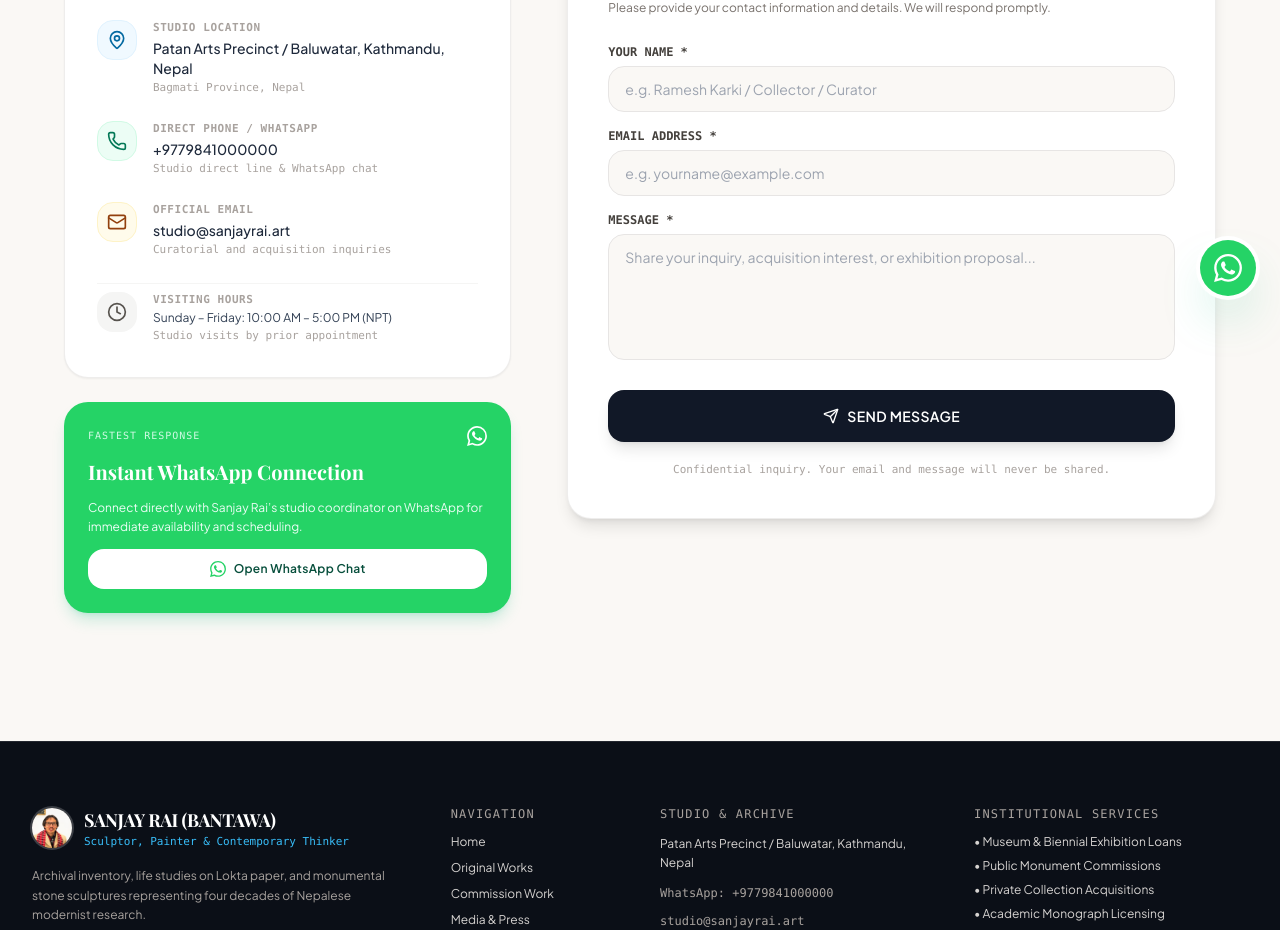
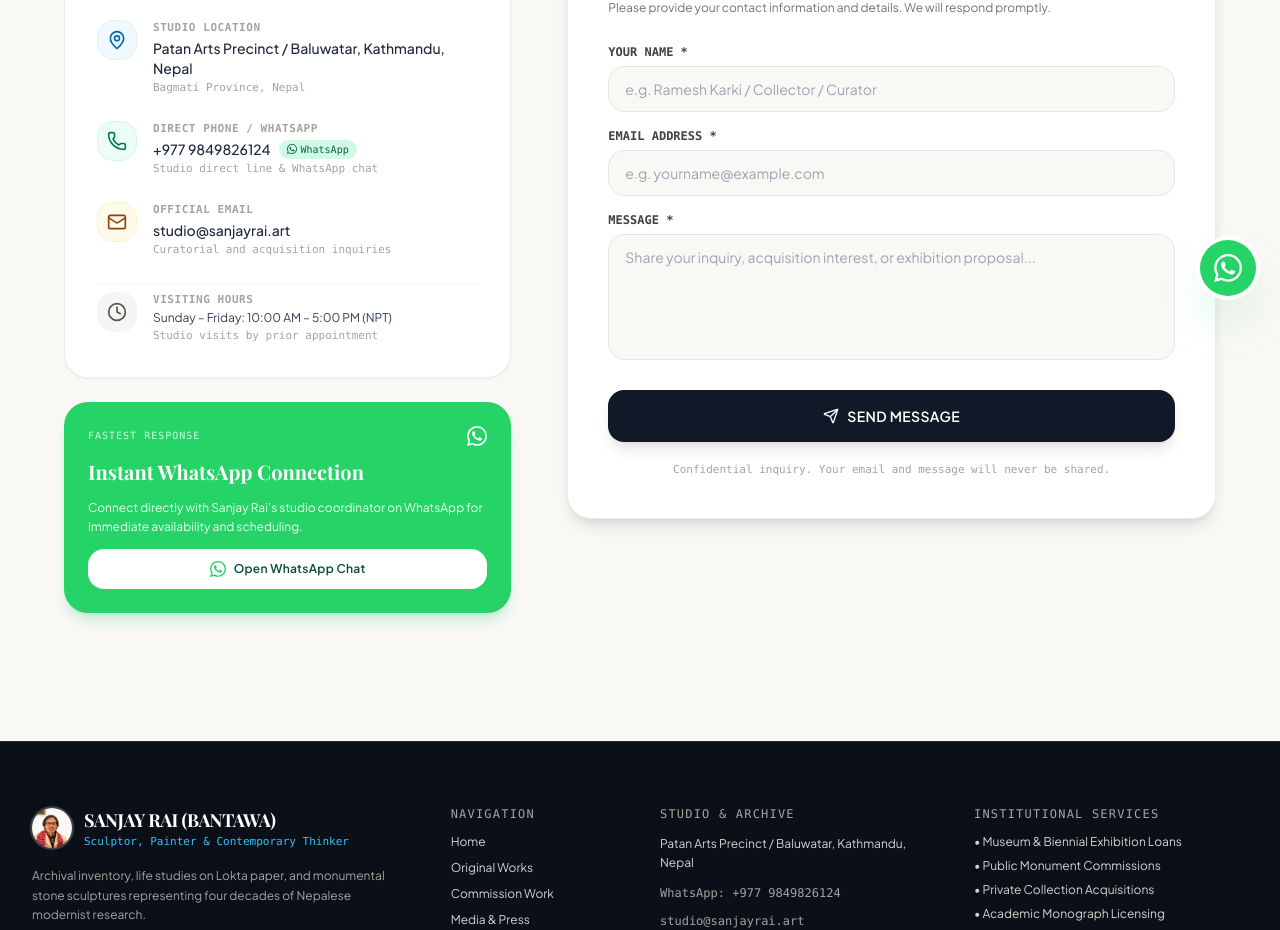
Before and after one commit to Prakash0m/sanjayrai, a React (Vite) app: page /contact in a window 1280 px wide. Shown: the part 480-1410 px from the top of the page. Built offline with nearby package versions, Linux system fonts and the light colour scheme; the HTML template or start-up script is replaced by a standard one; a web font is replaced by a local one.

Commit message:
feat(contact): update official WhatsApp & phone number to +977 9849826124

```diff
--- a/src/components/Contact.tsx
+++ b/src/components/Contact.tsx
@@ -80,7 +80,9 @@ export const Contact: React.FC = () => {
 
                 <div className="flex items-center space-x-3 text-ink-700">
                   <Phone className="w-4 h-4 text-emerald-600 flex-shrink-0" />
-                  <span>+{siteConfig.whatsAppNumber} (Direct Line)</span>
+                  <a href={`tel:+${siteConfig.whatsAppNumber}`} className="hover:text-emerald-700 transition-colors">
+                    {siteConfig.phoneFormatted} (Direct Line / WhatsApp)
+                  </a>
                 </div>
               </div>
             </div>
--- a/src/components/Footer.tsx
+++ b/src/components/Footer.tsx
@@ -124,7 +124,14 @@ export const Footer: React.FC = () => {
               {siteConfig.studioLocation}
             </p>
             <p className="text-xs text-stone-400 font-mono">
-              WhatsApp: +{siteConfig.whatsAppNumber}
+              <a
+                href={getWhatsAppUrl()}
+                target="_blank"
+                rel="noopener noreferrer"
+                className="hover:text-emerald-400 transition-colors inline-flex items-center space-x-1"
+              >
+                <span>WhatsApp: {siteConfig.phoneFormatted}</span>
+              </a>
             </p>
             <p className="text-xs text-stone-400 font-mono">
               {siteConfig.email}
--- a/src/config/site.ts
+++ b/src/config/site.ts
@@ -3,6 +3,7 @@ export interface SiteConfig {
   artistSubtitle: string;
   artistHeritage: string;
   whatsAppNumber: string; // e.g. 97798XXXXXXXX
+  phoneFormatted: string; // e.g. +977 9849826124
   whatsAppDefaultMessage: string;
   email: string;
   instagramUrl: string;
@@ -30,7 +31,8 @@ export const siteConfig: SiteConfig = {
   artistName: "Sanjay Rai (Bantawa)",
   artistSubtitle: "Sculptor, Painter & Contemporary Thinker",
   artistHeritage: "Bantawa Rai · Eastern Nepal & Kathmandu Valley",
-  whatsAppNumber: "9779841000000", // Easily replaceable WhatsApp number
+  whatsAppNumber: "9779849826124", // Official WhatsApp number: 9849826124 (Nepal +977)
+  phoneFormatted: "+977 9849826124",
   whatsAppDefaultMessage: "Hello, I am interested in your artwork. I would like to know more.",
   email: "studio@sanjayrai.art",
   instagramUrl: "https://instagram.com/sanjayrai_art",
--- a/src/pages/ContactPage.tsx
+++ b/src/pages/ContactPage.tsx
@@ -108,12 +108,23 @@ export const ContactPage: React.FC = () => {
                   <span className="text-[11px] font-mono uppercase tracking-wider text-stone-400 block font-semibold">
                     Direct Phone / WhatsApp
                   </span>
-                  <a
-                    href={`tel:+${siteConfig.whatsAppNumber}`}
-                    className="text-xs sm:text-sm text-ink-800 font-sans font-medium hover:text-emerald-700 transition-colors block"
-                  >
-                    +{siteConfig.whatsAppNumber}
-                  </a>
+                  <div className="flex flex-wrap items-center gap-2">
+                    <a
+                      href={`tel:+${siteConfig.whatsAppNumber}`}
+                      className="text-xs sm:text-sm text-ink-800 font-sans font-medium hover:text-emerald-700 transition-colors block"
+                    >
+                      {siteConfig.phoneFormatted}
+                    </a>
+                    <a
+                      href={getWhatsAppUrl("Hello Sanjay Rai, I am calling / messaging from your portfolio website.")}
+                      target="_blank"
+                      rel="noopener noreferrer"
+                      className="inline-flex items-center space-x-1 px-2 py-0.5 rounded-full bg-emerald-100 text-emerald-800 text-[10px] font-mono font-medium hover:bg-emerald-200 transition-colors"
+                    >
+                      <WhatsAppIcon className="w-2.5 h-2.5" />
+                      <span>WhatsApp</span>
+                    </a>
+                  </div>
                   <p className="text-[11px] text-stone-400 font-mono">
                     Studio direct line & WhatsApp chat
                   </p>
```
